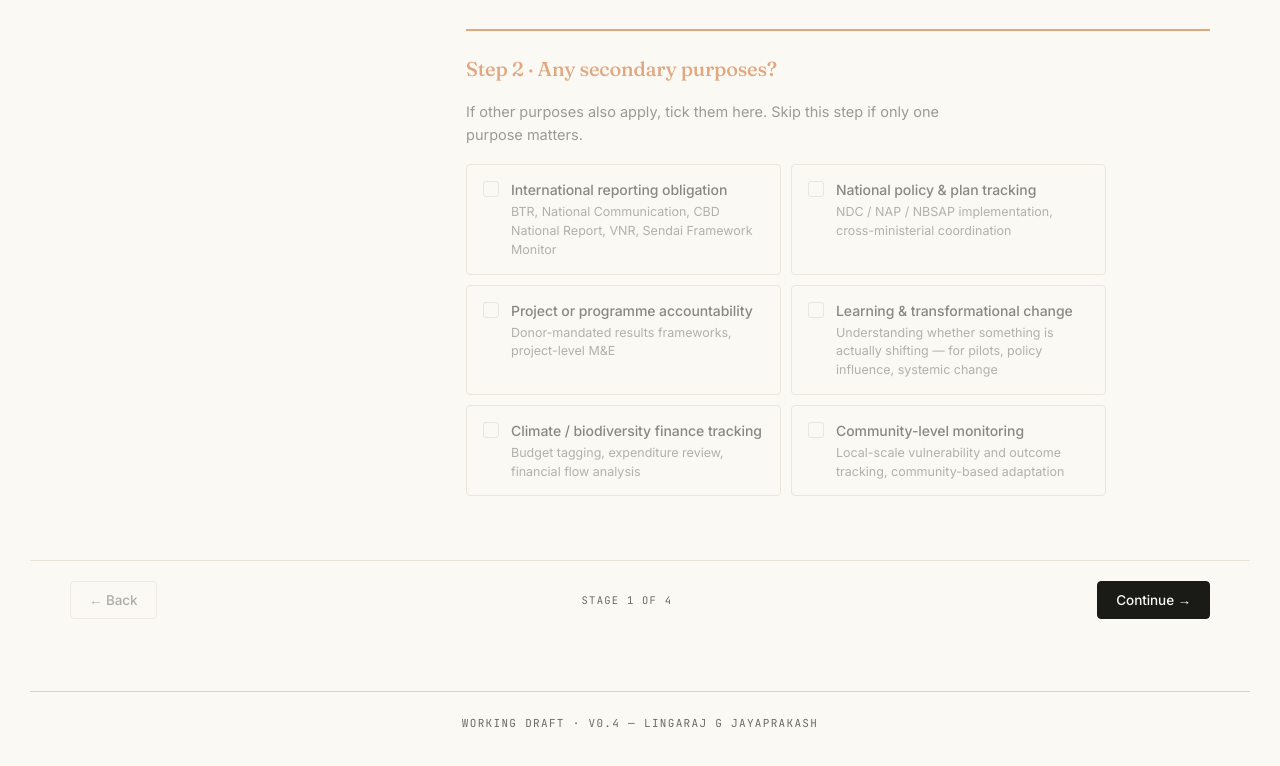
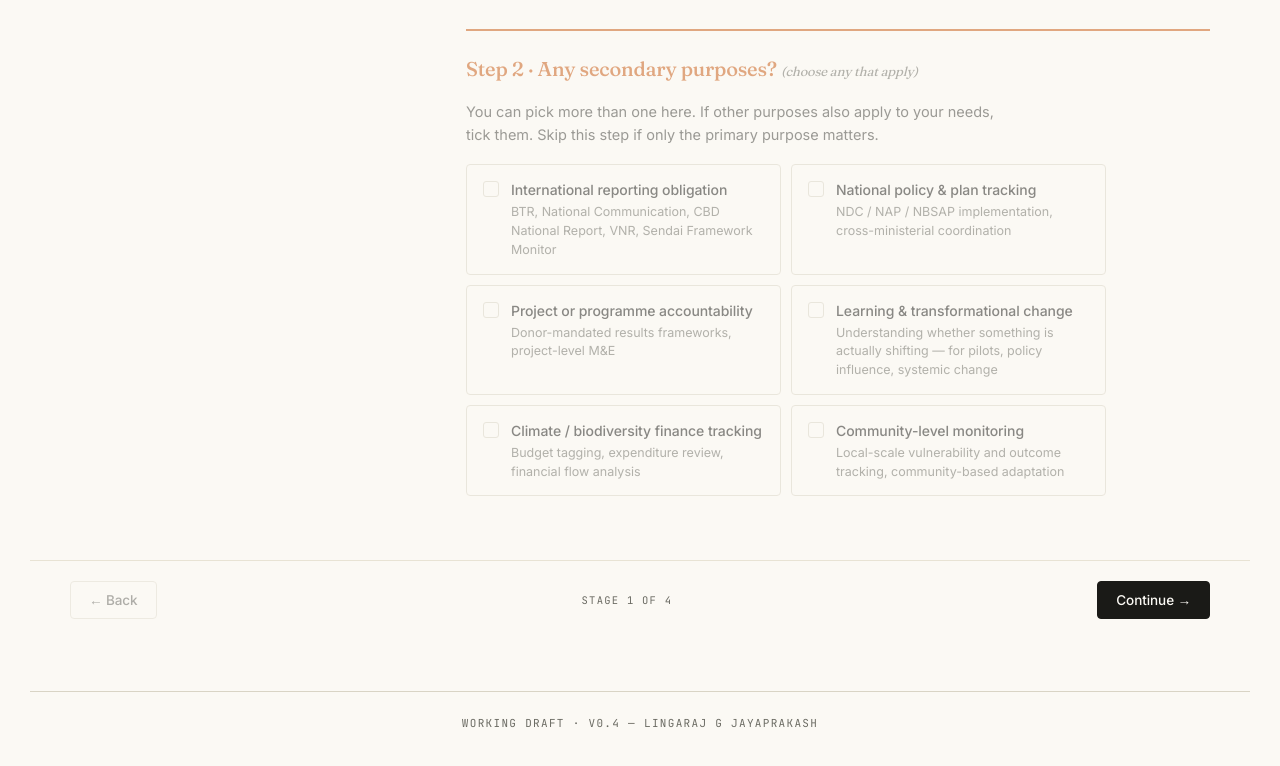
Before and after one commit to gjlraj-ux/climate-me-navigator, a plain HTML site: page index.html in a window 1280 px wide. Shown: the part 872-1638 px from the top of the page. Drawn offline with Linux system fonts and the light colour scheme.

Commit message:
Add files via upload

```diff
--- a/index.html
+++ b/index.html
@@ -1991,8 +1991,8 @@ function renderStage1(c) {
           <div class="options" id="purpose-primary-opts"></div>
         </div>
         <div class="step-block" style="${state.answers.purpose_primary ? '' : 'opacity:0.5;pointer-events:none;'}">
-          <div class="step-heading serif">Step 2 · Any secondary purposes?</div>
-          <div class="step-prompt">If other purposes also apply, tick them here. Skip this step if only one purpose matters.</div>
+          <div class="step-heading serif">Step 2 · Any secondary purposes? <span style="color:var(--ink-muted);font-size:13px;font-weight:400;font-style:italic;">(choose any that apply)</span></div>
+          <div class="step-prompt">You can pick more than one here. If other purposes also apply to your needs, tick them. Skip this step if only the primary purpose matters.</div>
           <div class="options grid-2" id="purpose-secondary-opts"></div>
         </div>
       </div>
```
